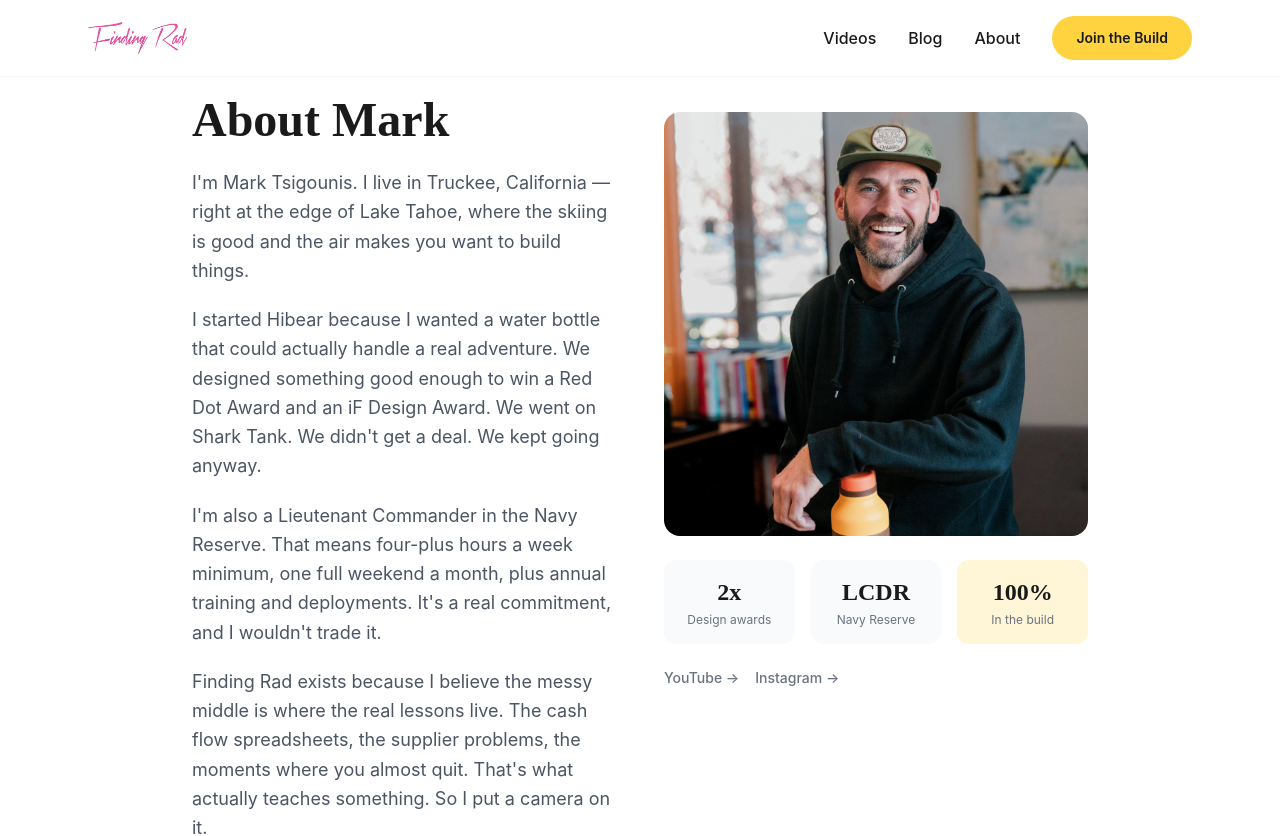
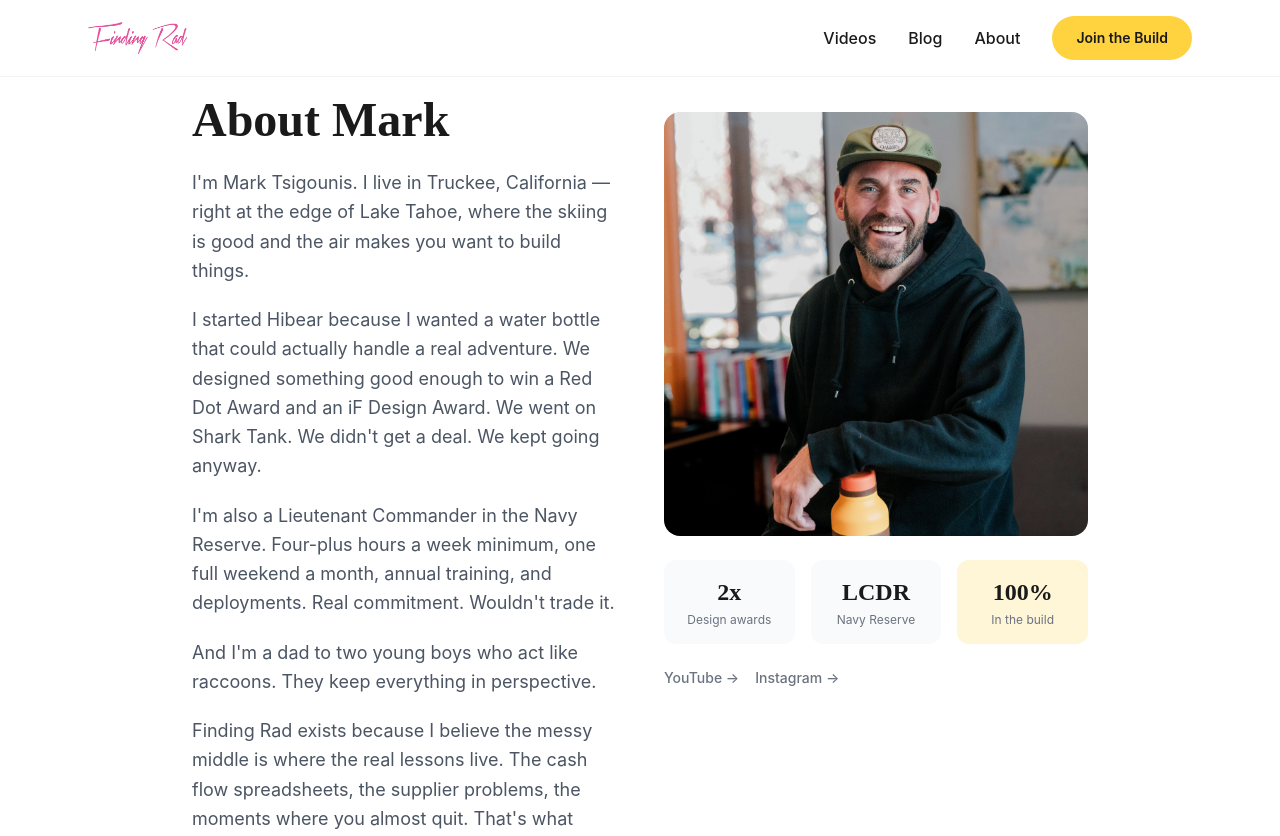
Before and after one commit to MarkosPollo/FindingRad, a Next.js app: page /about in a window 1280 px wide. Shown: the top 836 px of the page. Built offline with nearby package versions, Linux system fonts and the light colour scheme.

Commit message:
Update bio: LCDR, father of two raccoons

```diff
--- a/app/about/page.tsx
+++ b/app/about/page.tsx
@@ -33,10 +33,14 @@ export default function AboutPage() {
               </p>
 
               <p>
-                I&apos;m also a Lieutenant Commander in the Navy Reserve. That
-                means four-plus hours a week minimum, one full weekend a month,
-                plus annual training and deployments. It&apos;s a real
-                commitment, and I wouldn&apos;t trade it.
+                I&apos;m also a Lieutenant Commander in the Navy Reserve. Four-plus
+                hours a week minimum, one full weekend a month, annual training,
+                and deployments. Real commitment. Wouldn&apos;t trade it.
+              </p>
+
+              <p>
+                And I&apos;m a dad to two young boys who act like raccoons. They
+                keep everything in perspective.
               </p>
 
               <p>
--- a/app/page.tsx
+++ b/app/page.tsx
@@ -25,9 +25,9 @@ export default async function HomePage() {
                 <span className="text-yellow">Find Your Rad.</span>
               </h1>
               <p className="text-lg sm:text-xl text-gray-600 mb-8 leading-relaxed max-w-lg">
-                I&apos;m Mark — founder, builder, Navy officer. I document the
-                real, messy process of turning ideas into adventures. No polish.
-                No pretense. Just the build.
+                I&apos;m Mark — founder, Navy Reserve LCDR, and dad to two boys
+                who run wild. I document the real, messy process of turning
+                ideas into adventures. No polish. No pretense. Just the build.
               </p>
               <div className="flex flex-wrap gap-4">
                 <a
```
